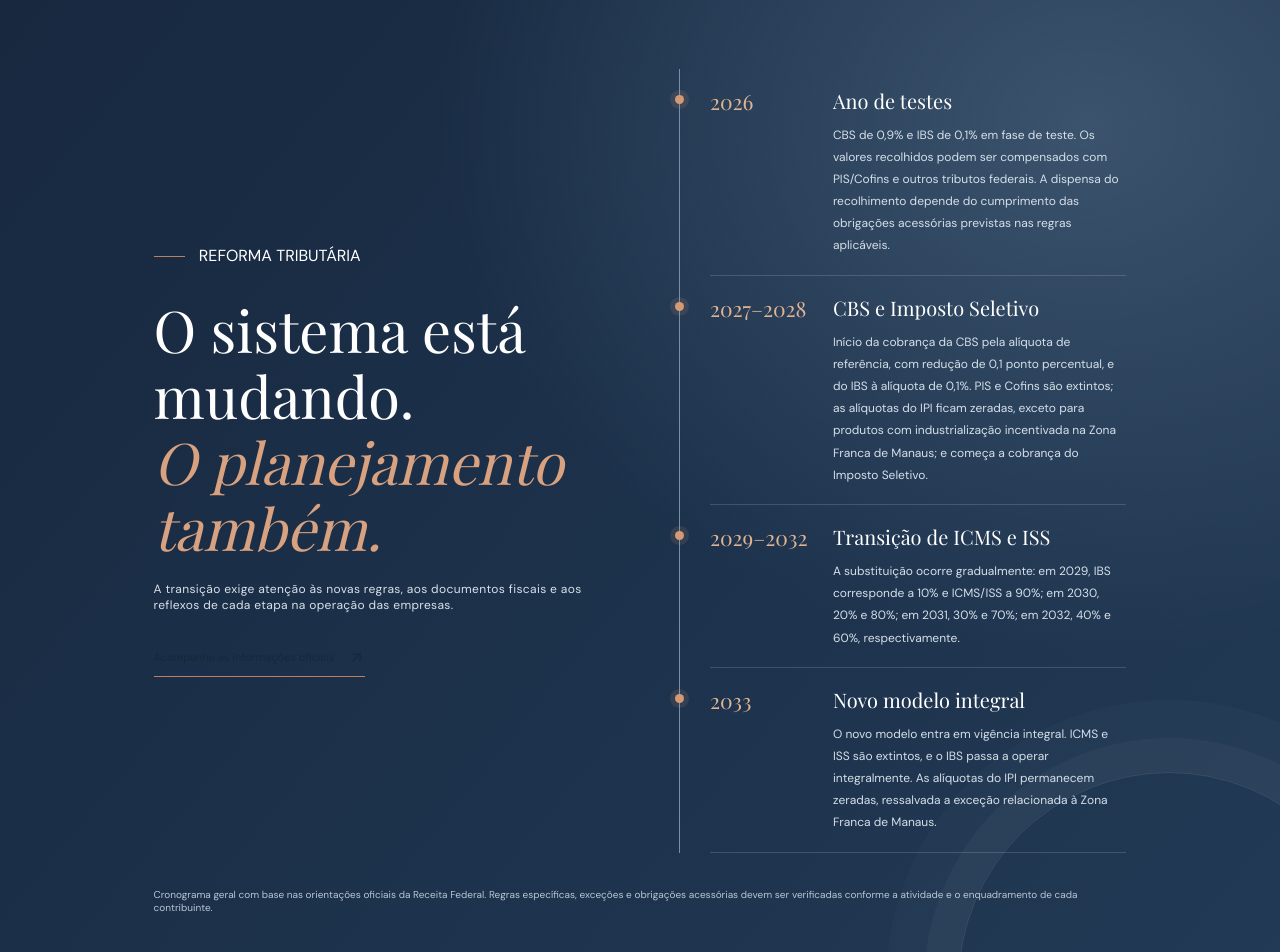
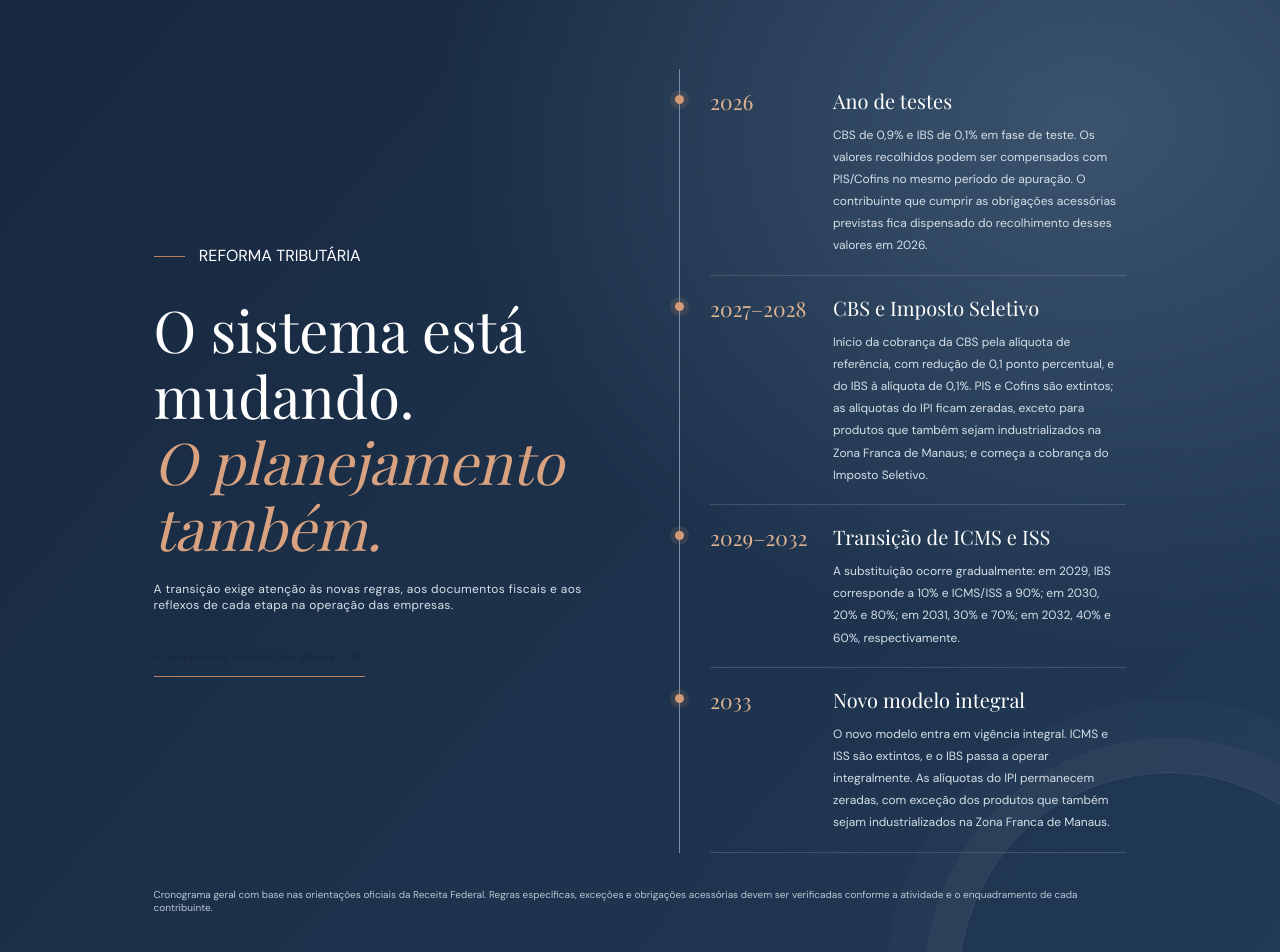
Before and after one commit to JhonathanFernandes/projeto-contabilidade, a Next.js app: page / in a window 1280 px wide. Shown: the part 3060-4012 px from the top of the page. Built offline with nearby package versions, Linux system fonts and the light colour scheme; a web font is replaced by a local one.

Commit message:
Refina notas e exceções do cronograma da Reforma Tributária

```diff
--- a/app/page.tsx
+++ b/app/page.tsx
@@ -11,10 +11,10 @@ const topics = [
 {slug:"reforma-tributaria",icon:Building2,title:"Reforma Tributária",text:"Preparação para as mudanças e avaliação dos reflexos na operação da empresa."}
 ];
 const timeline=[
-{year:"2026",title:"Ano de testes",text:"CBS de 0,9% e IBS de 0,1% em fase de teste. Os valores recolhidos podem ser compensados com PIS/Cofins e outros tributos federais. A dispensa do recolhimento depende do cumprimento das obrigações acessórias previstas nas regras aplicáveis."},
-{year:"2027–2028",title:"CBS e Imposto Seletivo",text:"Início da cobrança da CBS pela alíquota de referência, com redução de 0,1 ponto percentual, e do IBS à alíquota de 0,1%. PIS e Cofins são extintos; as alíquotas do IPI ficam zeradas, exceto para produtos com industrialização incentivada na Zona Franca de Manaus; e começa a cobrança do Imposto Seletivo."},
+{year:"2026",title:"Ano de testes",text:"CBS de 0,9% e IBS de 0,1% em fase de teste. Os valores recolhidos podem ser compensados com PIS/Cofins no mesmo período de apuração. O contribuinte que cumprir as obrigações acessórias previstas fica dispensado do recolhimento desses valores em 2026."},
+{year:"2027–2028",title:"CBS e Imposto Seletivo",text:"Início da cobrança da CBS pela alíquota de referência, com redução de 0,1 ponto percentual, e do IBS à alíquota de 0,1%. PIS e Cofins são extintos; as alíquotas do IPI ficam zeradas, exceto para produtos que também sejam industrializados na Zona Franca de Manaus; e começa a cobrança do Imposto Seletivo."},
 {year:"2029–2032",title:"Transição de ICMS e ISS",text:"A substituição ocorre gradualmente: em 2029, IBS corresponde a 10% e ICMS/ISS a 90%; em 2030, 20% e 80%; em 2031, 30% e 70%; em 2032, 40% e 60%, respectivamente."},
-{year:"2033",title:"Novo modelo integral",text:"O novo modelo entra em vigência integral. ICMS e ISS são extintos, e o IBS passa a operar integralmente. As alíquotas do IPI permanecem zeradas, ressalvada a exceção relacionada à Zona Franca de Manaus."}
+{year:"2033",title:"Novo modelo integral",text:"O novo modelo entra em vigência integral. ICMS e ISS são extintos, e o IBS passa a operar integralmente. As alíquotas do IPI permanecem zeradas, com exceção dos produtos que também sejam industrializados na Zona Franca de Manaus."}
 ];
 const experience=[
 {role:"Contadora",company:"Kluppell Assessoria Empresarial",period:"Abril de 2023 – atual",detail:"Contabilidade e consultoria tributária",place:"Curitiba · Remoto"},
```
